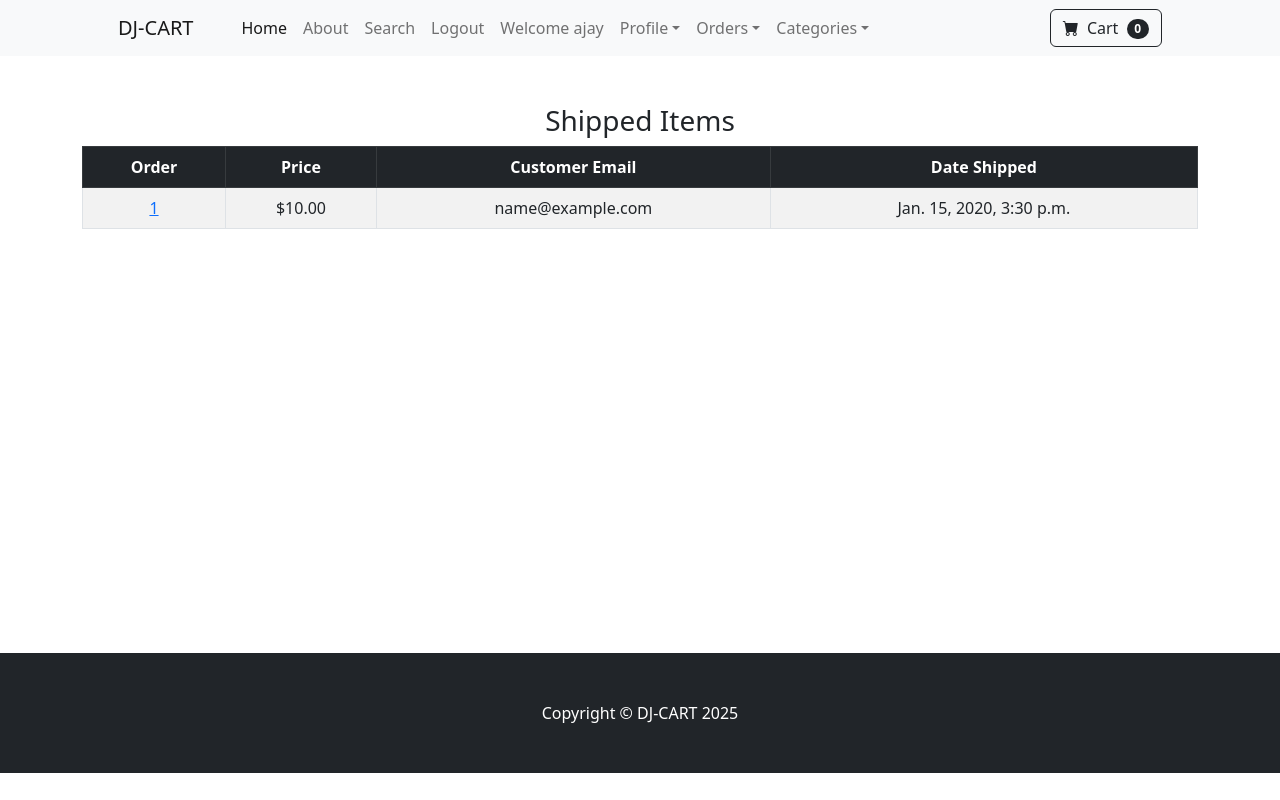
After one commit to ajayakumar4741/DJ-KART, a Django app: page /payments/shipped_dash in a window 1280 px wide. The commit adds this page. Run offline with Django 5.2, Linux system fonts and the light colour scheme; a user stored in the database is signed in; tables that the repository leaves empty hold one stand-in row (values such as "Sample post"); some libraries are stand-ins or nearby versions.

Commit message:
added orders

```diff
--- a/ecomstore/templates/index.html
+++ b/ecomstore/templates/index.html
@@ -24,7 +24,7 @@
                         <div class="badge bg-dark text-white position-absolute" style="top: 0.5rem; right: 0.5rem">Sale
                         </div>
                         <!-- Product image-->
-                        <img class="card-img-top" src="{{ product.image.url }}" style="width: 200px; height: 200px;" />
+                        <img class="card-img-top" src="{{ product.image.url }}" style="width: 269px; height: 200px;" />
                         <!-- Product details-->
                         <div class="card-body p-4">
                             <div class="text-center">
@@ -49,7 +49,7 @@
                  <div class="col mb-5">
                     <div class="card h-100">
                         <!-- Product image-->
-                        <img class="card-img-top" src="{{ product.image.url }}" style="width: 200px; height: 200px;" />
+                        <img class="card-img-top" src="{{ product.image.url }}" style="width: 269px; height: 200px;" />
                         <!-- Product details-->
                         <div class="card-body p-4">
                             <div class="text-center">
--- a/ecomstore/templates/navbar.html
+++ b/ecomstore/templates/navbar.html
@@ -15,8 +15,7 @@
                     </li>
                     <li class="nav-item"><a class="nav-link">Welcome {{ user.username }}</a>
                     </li>
-                    <!-- <li class="nav-item"><a class="nav-link" href="{% url 'update_user' %}">Profile</a>
-                    </li> -->
+
 
                     <li class="nav-item dropdown">
                         <a class="nav-link dropdown-toggle" id="navbarDropdown" href="#" role="button"
@@ -27,10 +26,23 @@
                                 <hr class="dropdown-divider" />
                             </li>
                             <li><a class="dropdown-item" href="{% url 'update_info' %}">User Info</a></li>
-                            <!-- <li><a class="dropdown-item" href="{% url 'category' 'Budget Friendly' %}">Budget Friendly</a></li> -->
+
                         </ul>
                     </li>
+                    {% if user.is_superuser %}
+                    <li class="nav-item dropdown">
+                        <a class="nav-link dropdown-toggle" id="navbarDropdown" href="#" role="button"
+                            data-bs-toggle="dropdown" aria-expanded="false">Orders</a>
+                        <ul class="dropdown-menu" aria-labelledby="navbarDropdown">
+                            <li><a class="dropdown-item" href="{% url 'shipped_dash' %}">Shipped Orders</a></li>
+                            <li>
+                                <hr class="dropdown-divider" />
+                            </li>
+                            <li><a class="dropdown-item" href="{% url 'not_shipped_dash' %}">Unshipped Orders</a></li>
 
+                        </ul>
+                    </li>
+                    {% endif %}
                     {% else %}
                     <li class="nav-item"><a class="nav-link" href="{% url 'login' %}">Login</a>
                     </li>
--- /dev/null
+++ b/payments/templates/shipped_dash.html
@@ -0,0 +1,53 @@
+{% extends 'base.html' %}
+
+{% block content %}
+
+
+<div class="container">
+    <div class="row">
+        <div class="col-12 mx-auto text-center">
+            <br>
+            <br>
+            <h3>Shipped Items</h3>
+            <table class="table table-striped table-bordered">
+  <thead class="table-dark">
+    <tr>
+
+      <th scope="col">Order</th>
+      <th scope="col">Price</th>
+      <th scope="col">Customer Email</th>
+      <th scope="col">Date Shipped</th>
+    </tr>
+  </thead>
+  <tbody>
+    {% for i in order %}
+    <tr>
+      <td><a href="{% url 'orders' i.id %}">{{i.id}}</a></td>
+      <td>${{i.amount_paid}}</td>
+      <td>{{i.email}}</td>
+      <td>{{i.date_shipped}}</td>
+    </tr>
+    {% endfor %}
+  </tbody>
+</table>
+        </div>
+    </div>
+</div>
+<br>
+<br>
+<br>
+<br>
+<br>
+<br>
+<br>
+<br>
+<br>
+<br>
+<br>
+<br>
+<br>
+<br>
+<br>
+<br>
+<br>
+{% endblock %}
--- a/payments/urls.py
+++ b/payments/urls.py
@@ -6,4 +6,7 @@ urlpatterns = [
     path('checkout',views.checkout,name='checkout'),
     path('billing_info',views.billing_info,name='billing_info'),
     path('process_order',views.process_order,name='process_order'),
+    path('shipped_dash',views.shipped_dash,name='shipped_dash'),
+    path('not_shipped_dash',views.not_shipped_dash,name='not_shipped_dash'),
+    path('orders/<int:pk>',views.orders,name='orders'),
 ]
--- a/payments/views.py
+++ b/payments/views.py
@@ -113,3 +113,30 @@ def checkout(request):
     else:
         shipping_form = ShippingForm(request.POST or None)
         return render(request,'checkout.html',{'cart_products':cart_products,'quantities':quantities,'totals':totals,'shipping_form':shipping_form})
+
+def not_shipped_dash(request):
+    if request.user.is_authenticated and request.user.is_superuser:
+        order = Order.objects.filter(shipped=False)
+        return render(request,'not_shipped_dash.html',{'order':order})
+    else:
+        messages.error(request,'Access Denied...')
+        return redirect('home')
+
+def shipped_dash(request):
+    if request.user.is_authenticated and request.user.is_superuser:
+        order = Order.objects.filter(shipped=True)
+        return render(request,'shipped_dash.html',{'order':order})
+    else:
+        messages.error(request,'Access Denied...')
+        return redirect('home')
+
+def orders(request,pk):
+    if request.user.is_authenticated and request.user.is_superuser:
+        # get the order
+        order = Order.objects.get(id=pk)
+        # get the item
+        items = OrderItem.objects.filter(order=pk)
+        return render(request,'orders.html',{'order':order,'items':items})
+    else:
+        messages.error(request,'Access Denied...')
+        return redirect('home')
```
Also changed, not shown: payments/templates/not_shipped_dash.html (added, +54 -0 lines), payments/templates/orders.html (added, +51 -0 lines).
